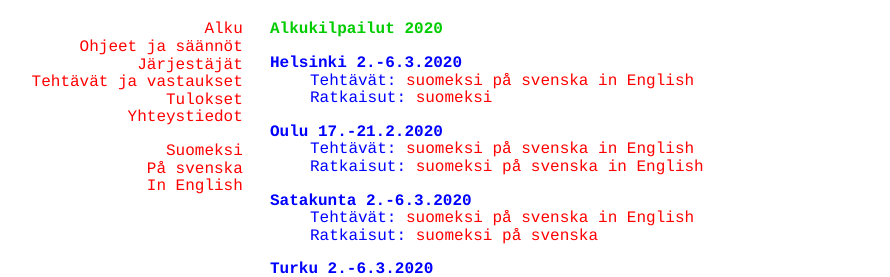
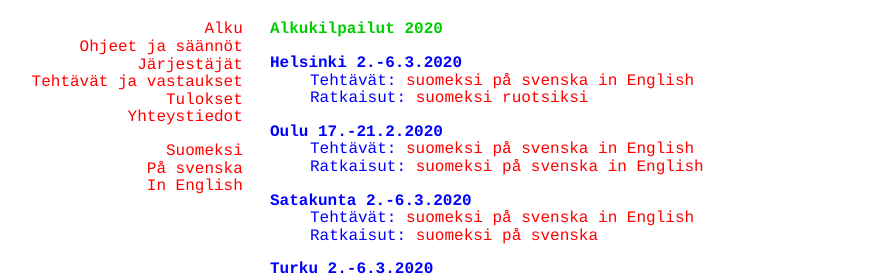
Before and after one commit to matematiikkakilpailut/matematiikkakilpailut.github.io, a Jekyll site: the page built from seiskat/tehtavat.html, in a window 1280 px wide and 900 px high. Shown: the part 203-480 px from the top of the window, without its empty margins (50-940 px from the left). Built offline with Jekyll 4.4.1, drawn with Linux system fonts in a browser that asks for light colours.

Commit message:
Update tehtavat.html
Helsingin alkukisan ratkaisut ruotsiksi

```diff
--- a/seiskat/tehtavat.html
+++ b/seiskat/tehtavat.html
@@ -15,6 +15,7 @@ Teht&auml;v&auml;t ja ratkaisut ilmestyv&auml;t t&auml;lle sivulle kilpailun j&a
   </dd>
   <dd>Ratkaisut:
     <a href="./2020/h_r.pdf">suomeksi</a>
+    <a href="./2020/h_sv_r.pdf">ruotsiksi</a>
   </dd>
   <dt>Oulu 17.-21.2.2020</dt>
   <dd>Teht&auml;v&auml;t:
```
